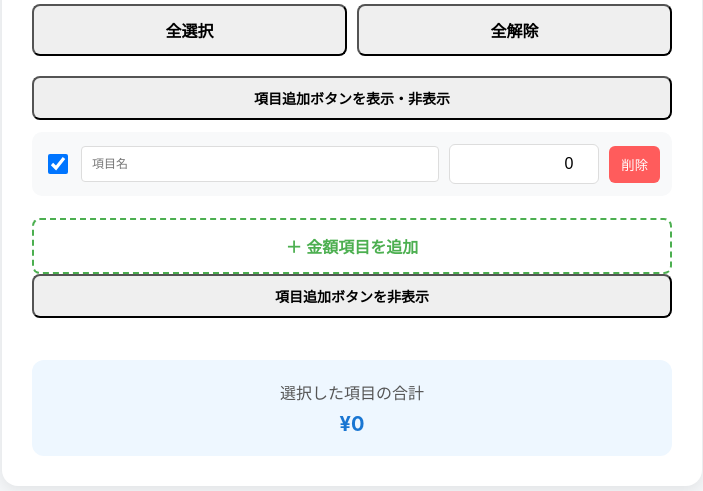
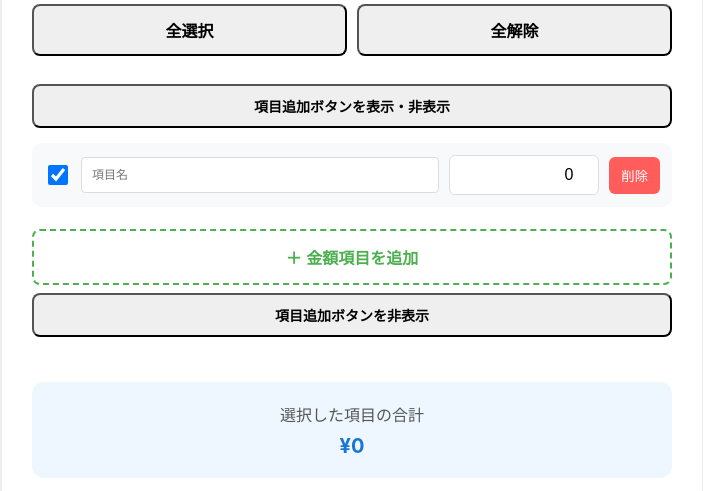
Before and after one commit to dreizehn09/calculator-app, a plain HTML site: page index.html in a window 1280 px wide. Shown: the part 121-612 px from the top of the page, without its empty margins (288-991 px from the left). Drawn offline with Linux system fonts and the light colour scheme.

Commit message:
Update style.css

```diff
--- a/style.css
+++ b/style.css
@@ -129,7 +129,8 @@ h1 {
 .toggle-add-button {
     width: 100%;
     padding: 10px;
-    margin-bottom: 12px;
+    margin-top: 8px;
+    margin-bottom: 15px;
     font-size: 14px;
     font-weight: bold;
     border-radius: 8px;
```
